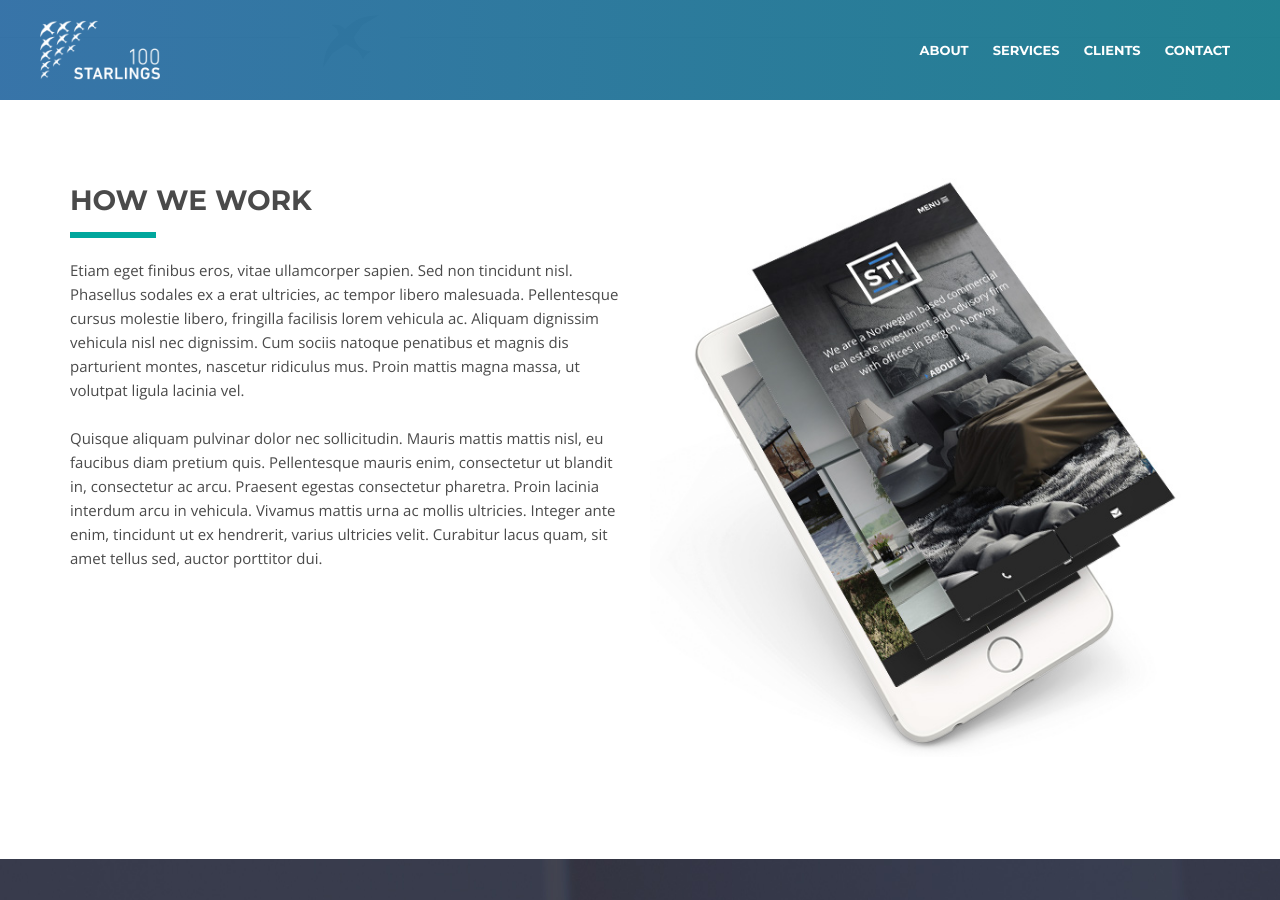
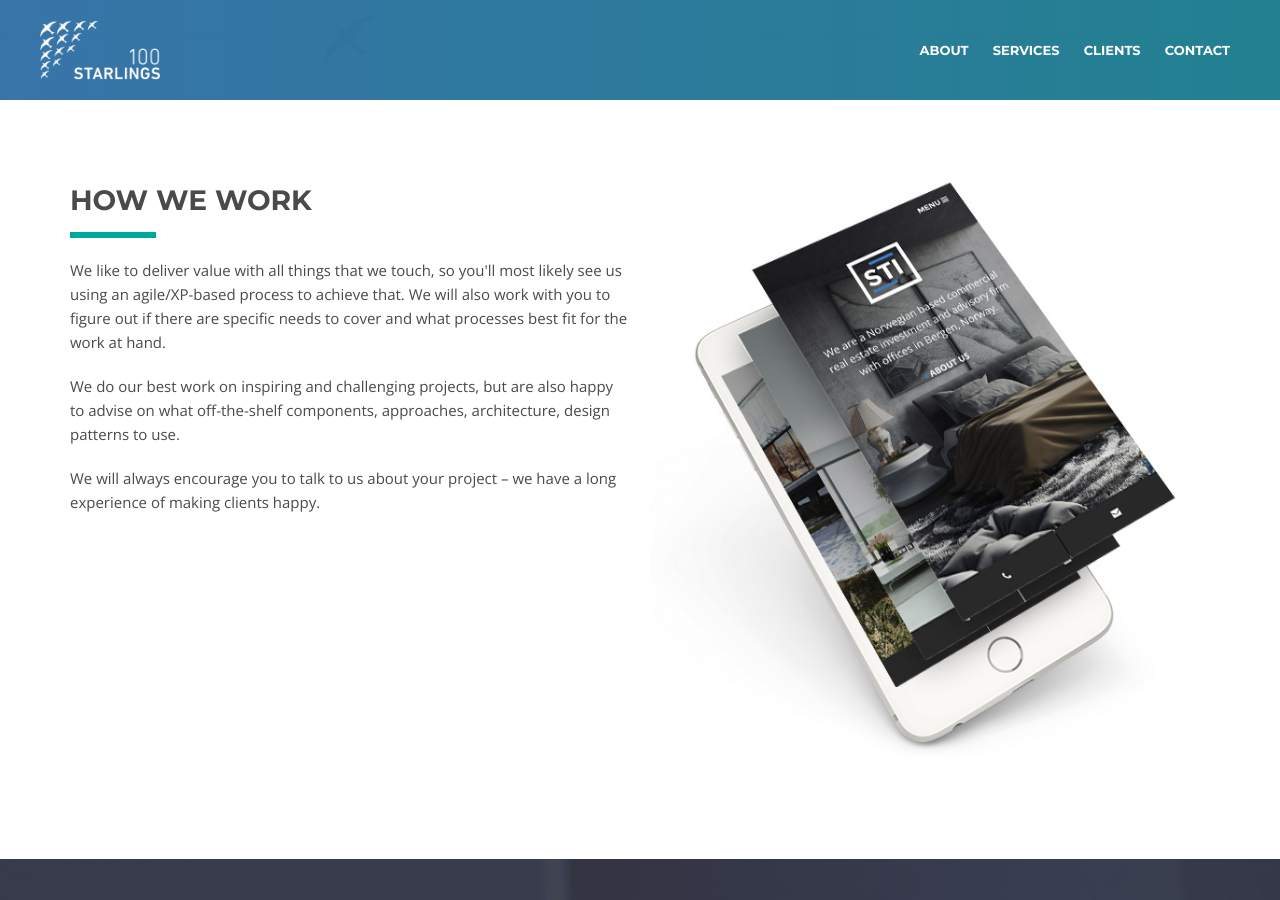
Before and after one commit to 100Starlings/100starlings.github.io, a Jekyll site: the page built from index.html, in a window 1280 px wide and 900 px high, scrolled down 1037 px. Built offline with Jekyll 4.4.1, drawn with Linux system fonts in a browser that asks for light colours; nearby versions of some CDN libraries; some of the changed text lies outside the part shown.

Commit message:
Change welcome title and copy of How we work

```diff
--- a/index.html
+++ b/index.html
@@ -26,7 +26,21 @@ layout: default
     <div class="block-group">
       <div class="col6 block">
         <h1 class="title-left">How we work</h1>
-        <p>Etiam eget finibus eros, vitae ullamcorper sapien. Sed non tincidunt nisl. Phasellus sodales ex a erat ultricies, ac tempor libero malesuada. Pellentesque cursus molestie libero, fringilla facilisis lorem vehicula ac. Aliquam dignissim vehicula nisl nec dignissim. Cum sociis natoque penatibus et magnis dis parturient montes, nascetur ridiculus mus. Proin mattis magna massa, ut volutpat ligula lacinia vel.<br><br>Quisque aliquam pulvinar dolor nec sollicitudin. Mauris mattis mattis nisl, eu faucibus diam pretium quis. Pellentesque mauris enim, consectetur ut blandit in, consectetur ac arcu. Praesent egestas consectetur pharetra. Proin lacinia interdum arcu in vehicula. Vivamus mattis urna ac mollis ultricies. Integer ante enim, tincidunt ut ex hendrerit, varius ultricies velit. Curabitur lacus quam, sit amet tellus sed, auctor porttitor dui.</p>
+        <p>
+          We like to deliver value with all things that we touch, so you'll most
+          likely see us using an agile/XP-based process to achieve that. We
+          will also work with you to figure out if there are specific needs to
+          cover and what processes best fit for the work at hand.
+        </p>
+        <p>
+          We do our best work on inspiring and challenging projects, but are
+          also happy to advise on what off-the-shelf components, approaches,
+          architecture, design patterns to use.
+        </p>
+        <p>
+          We will always encourage you to talk to us about your project – we
+          have a long experience of making clients happy.
+        </p>
       </div>
       <div class="col6 block">
         <img src="img/img_01.jpg" alt="How we work" class="img-responsive">
```
Also changed, not shown: other parts of index.html (+1 -1 lines).
